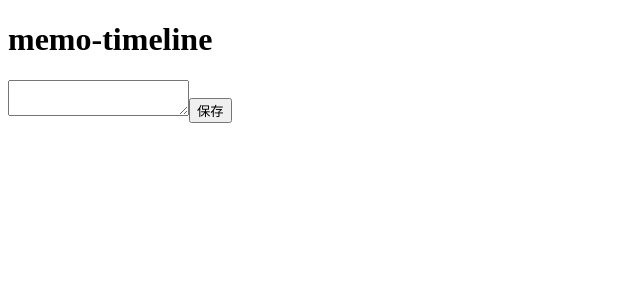
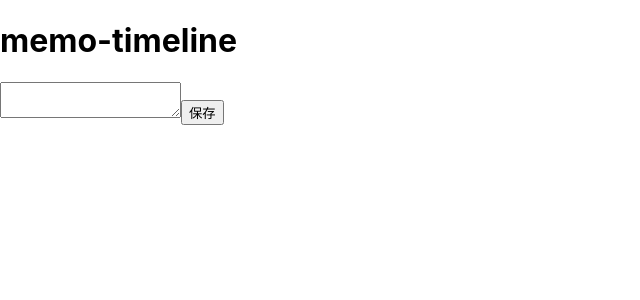
Before and after one commit to mgntpk/memo-timeline, a Next.js app: page / in a window 1280 px wide. Shown: the top 300 px of the page, without its empty margins (0-640 px from the left). Built offline with nearby package versions, Linux system fonts and the light colour scheme.

Commit message:
add:以前削除した/pages/_app.tsxを/src/pages下に復元。

```diff
--- /dev/null
+++ b/src/pages/_app.tsx
@@ -0,0 +1,8 @@
+import '../styles/globals.css'
+import type { AppProps } from 'next/app'
+
+function MyApp({ Component, pageProps }: AppProps) {
+  return <Component {...pageProps} />
+}
+
+export default MyApp
```
